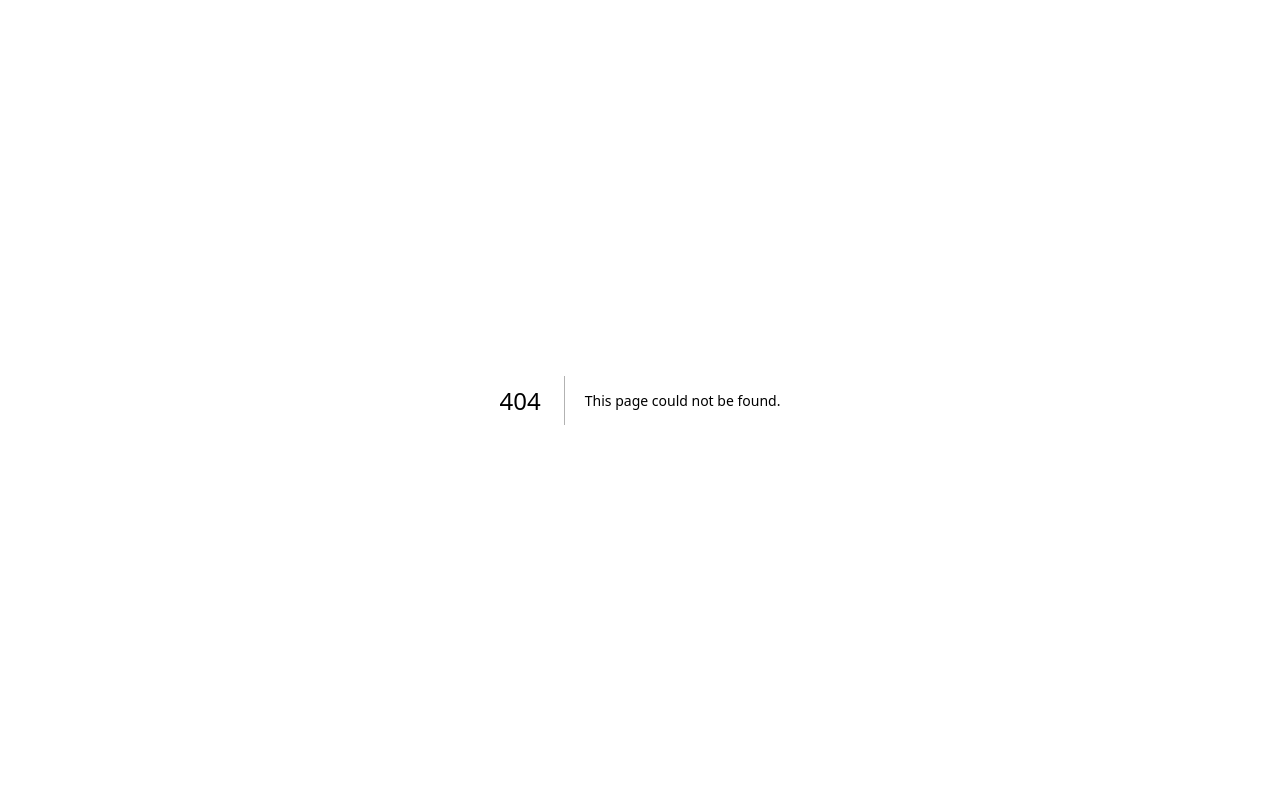
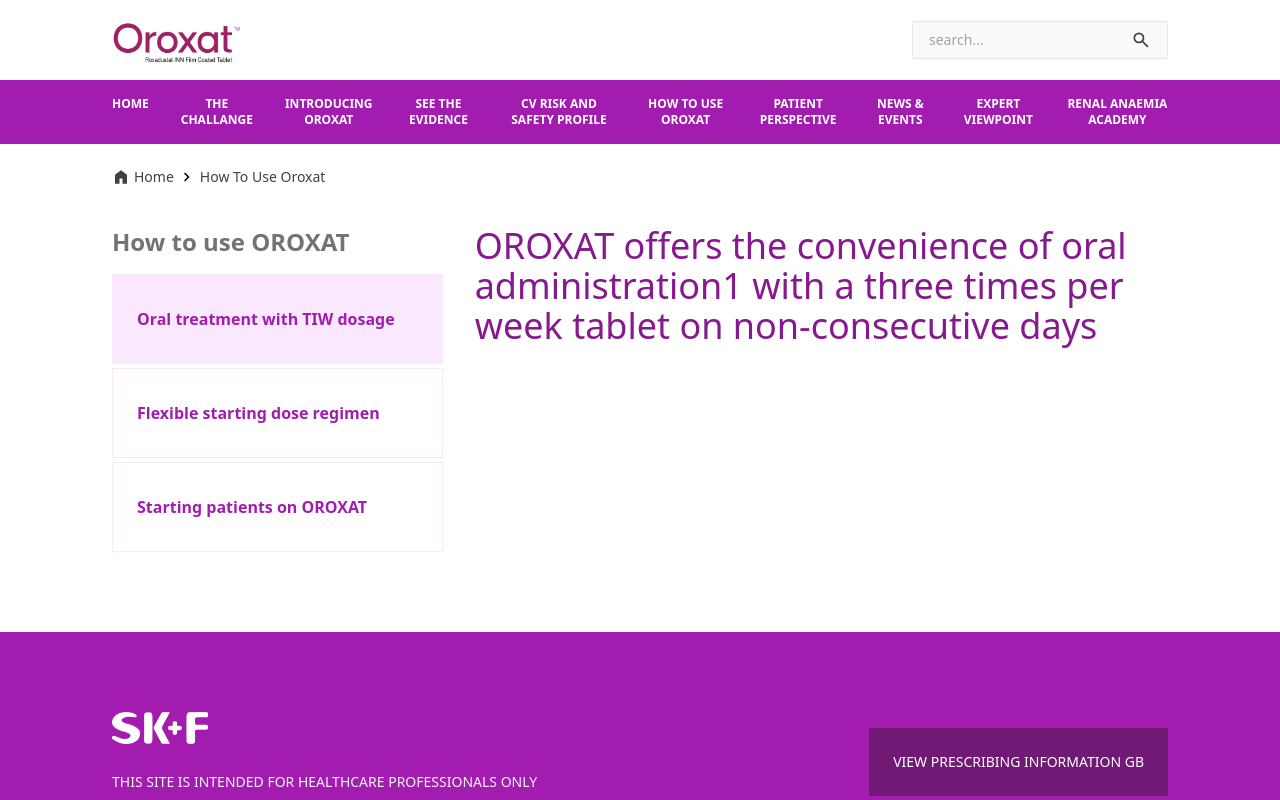
Before and after one commit to Rono-Koushique/oroxat, a Next.js app: page /how-to-use-oroxat in a window 1280 px wide. Before the commit this address had no page. Shown: the top 800 px of the page. Built offline with nearby package versions, Linux system fonts and the light colour scheme.

Commit message:
6th page setup

```diff
--- /dev/null
+++ b/components/extras/Test.tsx
@@ -0,0 +1,3 @@
+export default function Test() {
+    return <div>Test</div>;
+}
--- a/pages/challange.tsx
+++ b/pages/challange.tsx
@@ -48,6 +48,7 @@
     const [currentSection, setCurrentSection] = React.useState<string>(
         sectionLinks[0].href.slice(1)
     );
+
     React.useEffect(() => {
         const handleScroll = () => {
             const scrollPosition = window.scrollY;
--- /dev/null
+++ b/pages/how-to-use-oroxat.tsx
@@ -0,0 +1,98 @@
+import React from "react";
+import Head from "next/head";
+import Layout1 from "@/components/layouts/Layout1";
+import Layout2 from "@/components/layouts/Layout2";
+
+const pageLinks = [
+    {
+        title: "home",
+        href: "/",
+    },
+    {
+        title: "how to use oroxat",
+        href: "/how-to-use-oroxat",
+    },
+];
+
+const sectionLinks = [
+    {
+        title: "Oral treatment with TIW dosage",
+        href: "#oral-treatment-with-tiw-dosage",
+    },
+    {
+        title: "Flexible starting dose regimen",
+        href: "#flexible-starting-dose-regimen",
+    },
+    {
+        title: "Starting patients on OROXAT",
+        href: "#starting-patients-on-oroxat",
+    },
+];
+
+type Props = {};
+
+export default function HowToUseOroxat({}: Props) {
+    const [currentSection, setCurrentSection] = React.useState<string>(
+        sectionLinks[0].href.slice(1)
+    );
+    React.useEffect(() => {
+        const handleScroll = () => {
+            const scrollPosition = window.scrollY;
+
+            sectionLinks.forEach((section) => {
+                const element = document.getElementById(section.href.slice(1));
+                const elementPosition = element?.offsetTop;
+
+                if (elementPosition && scrollPosition >= elementPosition) {
+                    setCurrentSection(section.href.slice(1));
+                }
+            });
+        };
+
+        window.addEventListener("scroll", handleScroll);
+        return () => {
+            window.removeEventListener("scroll", handleScroll);
+        };
+    }, []);
+
+    return (
+        <>
+            <Head>
+                <title>Oroxat</title>
+                <meta
+                    name="description"
+                    content="OROXAT is a powerful and effective medication for managing symptomatic anaemia caused by chronic kidney disease. With its unique formula, OROXEN provides fast relief and long-lasting results for patients suffering from this condition."
+                />
+                <meta
+                    name="keywords"
+                    content="OROXAT, symptomatic anaemia, chronic kidney disease, medication, relief, fast relief, long-lasting results, patients"
+                />
+                <meta
+                    name="viewport"
+                    content="width=device-width, initial-scale=1"
+                />
+            </Head>
+            <Layout1>
+                <Layout2
+                    pageLinks={pageLinks}
+                    sectionLinks={sectionLinks}
+                    sidebarTitle="How to use OROXAT"
+                    currentSection={currentSection}
+                >
+                    <div className="content flex flex-col gap-8">
+                        <section
+                            id="oral-treatment-with-tiw-dosage"
+                            className="flex flex-col"
+                        >
+                            <h1>
+                                OROXAT offers the convenience of oral
+                                administration1 with a three times per week
+                                tablet on non-consecutive days
+                            </h1>
+                        </section>
+                    </div>
+                </Layout2>
+            </Layout1>
+        </>
+    );
+}
--- /dev/null
+++ b/pages/renal-anaemia.tsx
@@ -0,0 +1,27 @@
+import Layout1 from "@/components/layouts/Layout1";
+import Head from "next/head";
+
+export default function renalAnaemia() {
+    return (
+        <>
+            <Head>
+                <title>Oroxat</title>
+                <meta
+                    name="description"
+                    content="OROXAT is a powerful and effective medication for managing symptomatic anaemia caused by chronic kidney disease. With its unique formula, OROXEN provides fast relief and long-lasting results for patients suffering from this condition."
+                />
+                <meta
+                    name="keywords"
+                    content="OROXAT, symptomatic anaemia, chronic kidney disease, medication, relief, fast relief, long-lasting results, patients"
+                />
+                <meta
+                    name="viewport"
+                    content="width=device-width, initial-scale=1"
+                />
+            </Head>
+            <Layout1>
+
+            </Layout1>
+        </>
+    );
+}
```
Also changed, not shown: pages/evidence.tsx (line endings or trailing spaces).
